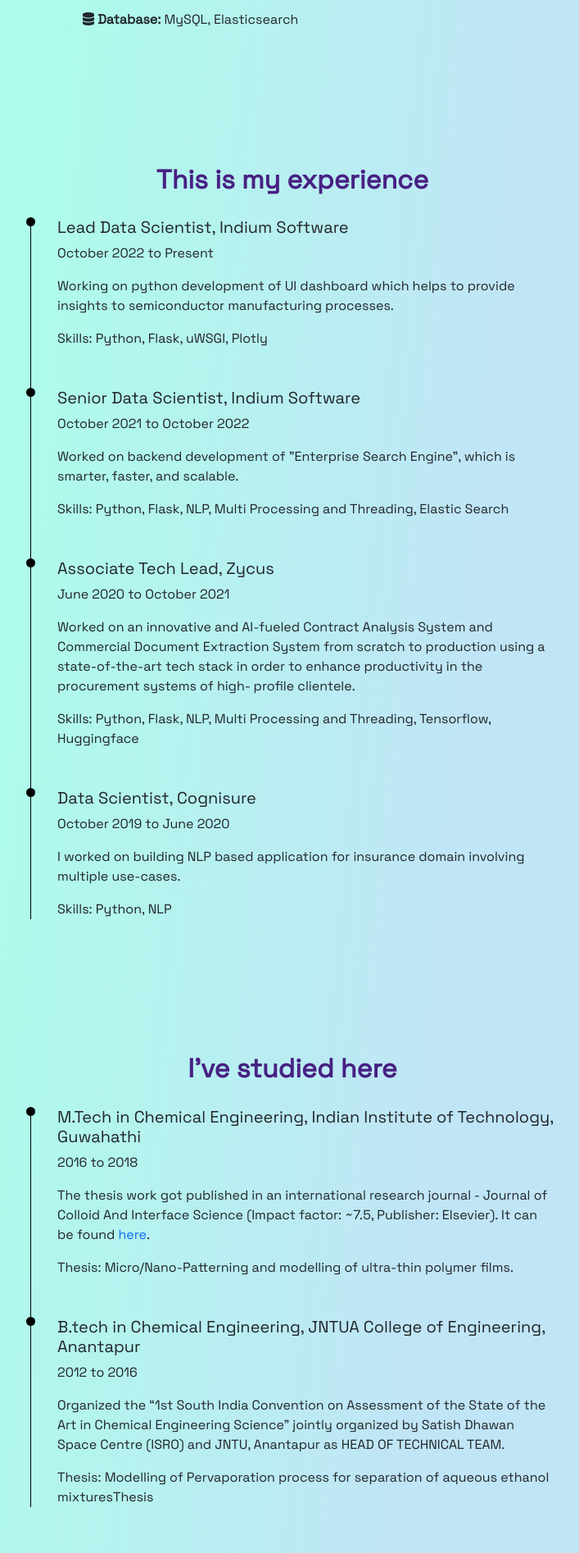
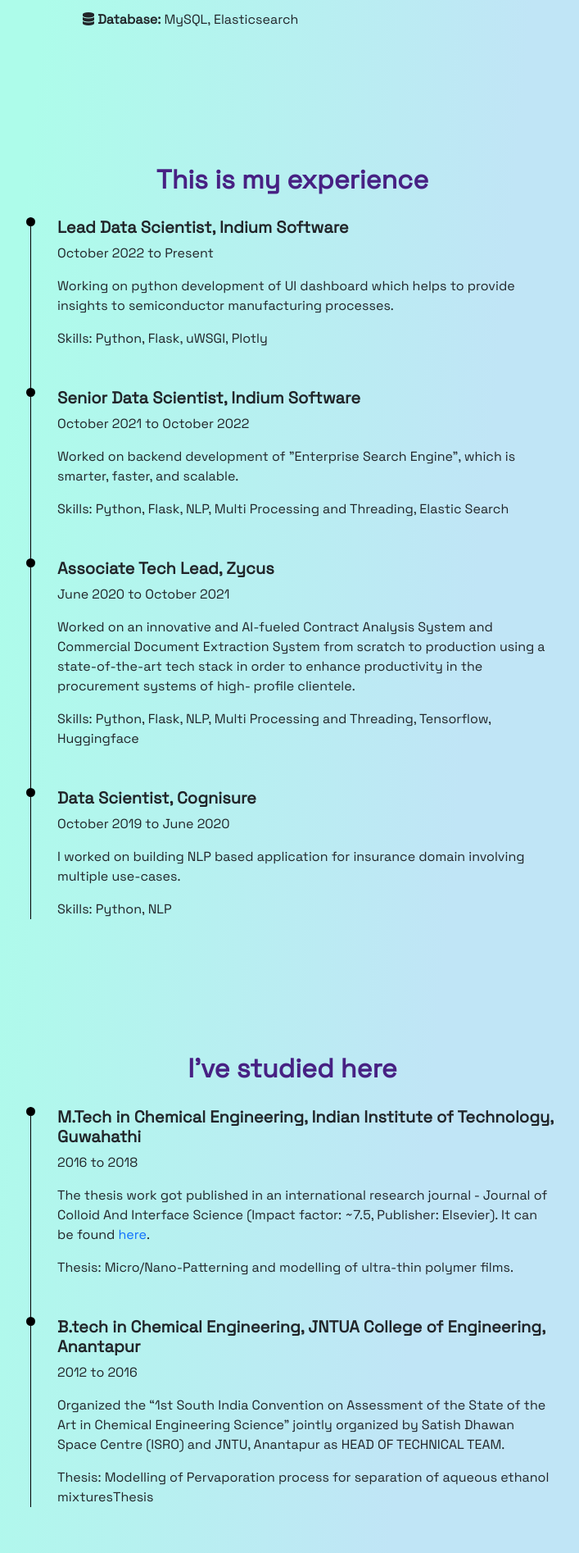
Before and after one commit to kpburgula/kpburgula.github.io, a PHP site: page / in a window 1280 px wide. Shown: the part 1045-2939 px from the top of the page at 82% size, without its empty margins (283-990 px from the left). Run offline with PHP 8.4, Linux system fonts and the light colour scheme; some libraries are stand-ins or nearby versions.

Commit message:
minor enhancement

```diff
--- a/css/master.css
+++ b/css/master.css
@@ -62,6 +62,10 @@
     border-left: 1px solid black;
     position: relative;
     list-style: none;
+}
+
+.timeline h5{
+    font-weight: bolder;
 }
 
 .timeline .timeline-item {
```
